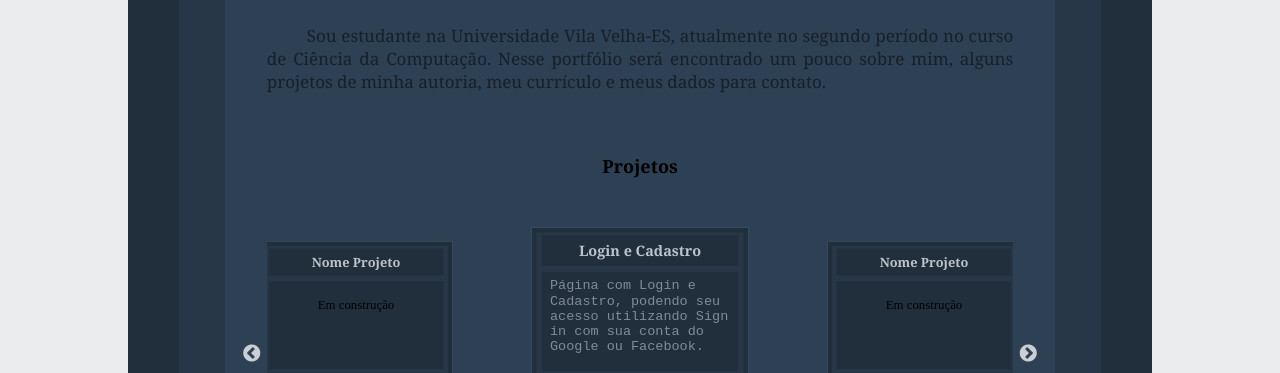
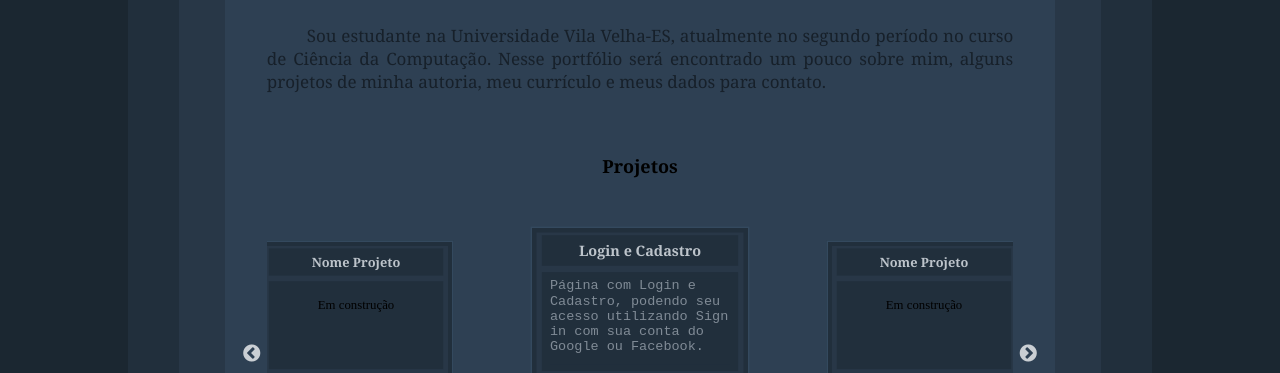
Before and after one commit to joabehenrique/portfolio, a plain HTML site: page index.html in a window 1280 px wide. Shown: the part 382-755 px from the top of the page. Drawn offline with nearby package versions, Linux system fonts and the light colour scheme.

Commit message:
set background and file

```diff
--- a/style.css
+++ b/style.css
@@ -42,12 +42,12 @@ body{
 .left{
    border-top: 3px solid #34495E;
    grid-area: left;
-   background-color:#EAECEE ;
+   background-color:#1b2731 ;
 }
 .right{
     border-top: 3px solid #34495E;
     grid-area: right;
-    background-color: #EAECEE  ;
+    background-color: #1b2731 ;
 }
 .main{
     grid-area: main;
```
Also changed, not shown: 1 other file.
